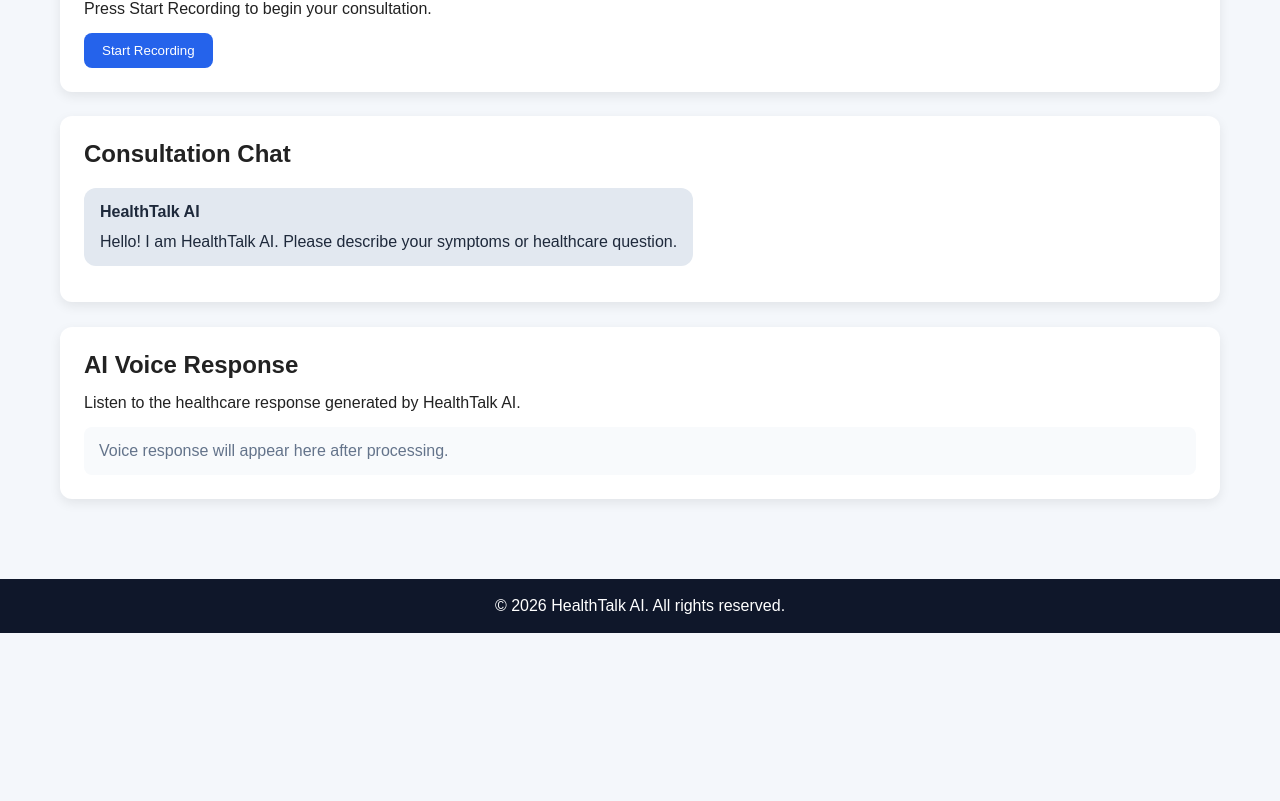
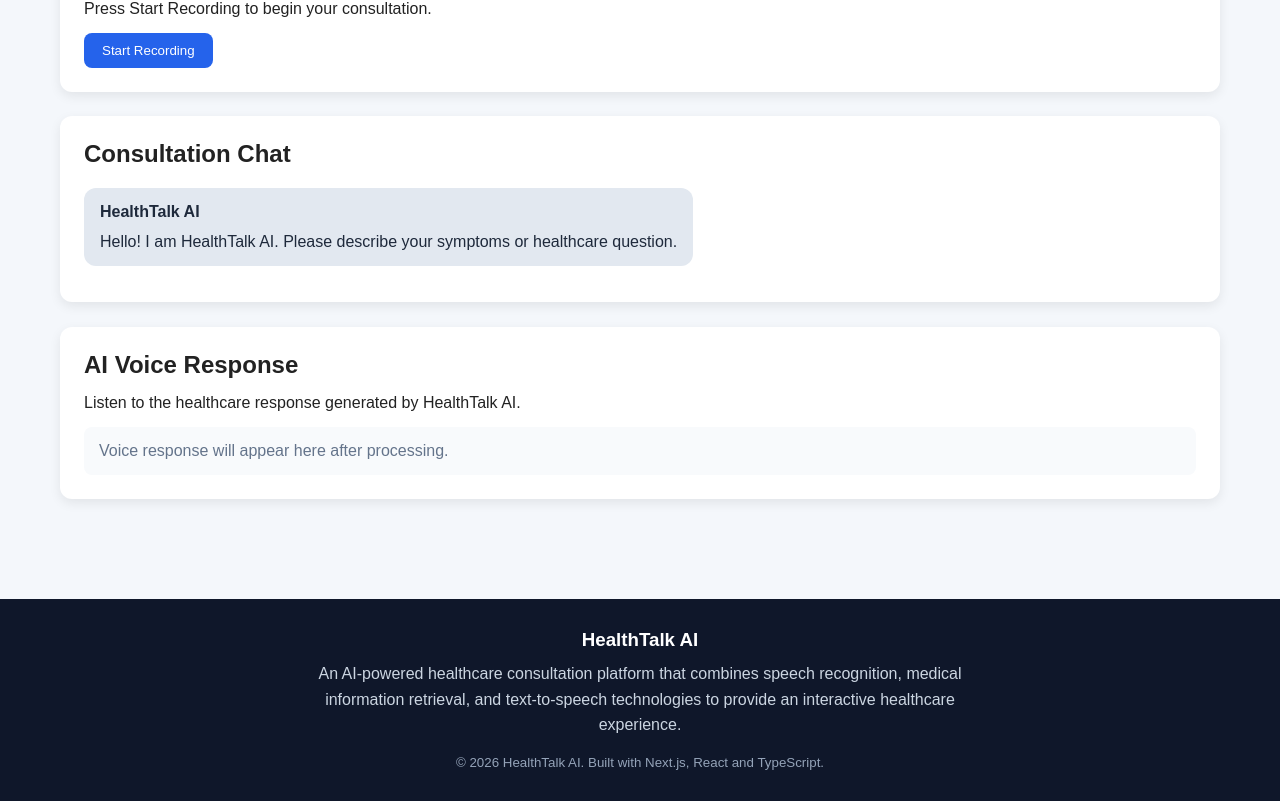
Before and after one commit to AdnanAfzalSiddiqui/HealthTalk-AI, a Next.js app: page / in a window 1280 px wide. Shown: the part 624-1425 px from the top of the page. Before the commit the page ends 1257 px from the top, so only its background shows below. Built offline with nearby package versions, Linux system fonts and the light colour scheme.

Commit message:
Revamp Footer component with new content and styles
Updated footer content and styling for improved presentation.

```diff
--- a/src/components/Footer.tsx
+++ b/src/components/Footer.tsx
@@ -4,14 +4,33 @@ export default function Footer() {
       style={{
         backgroundColor: "#0f172a",
         color: "#ffffff",
+        marginTop: "60px",
+        padding: "30px 20px",
         textAlign: "center",
-        padding: "18px",
-        marginTop: "40px",
       }}
     >
-      <p>
-        © {new Date().getFullYear()} HealthTalk AI. All rights reserved.
+      <h3 style={{ marginBottom: "10px" }}>
+        HealthTalk AI
+      </h3>
+
+      <p
+        style={{
+          color: "#cbd5e1",
+          maxWidth: "700px",
+          margin: "0 auto 15px",
+          lineHeight: "1.6",
+        }}
+      >
+        An AI-powered healthcare consultation platform that combines
+        speech recognition, medical information retrieval, and
+        text-to-speech technologies to provide an interactive healthcare
+        experience.
       </p>
+
+      <small style={{ color: "#94a3b8" }}>
+        © {new Date().getFullYear()} HealthTalk AI. Built with Next.js,
+        React and TypeScript.
+      </small>
     </footer>
   );
 }
```
